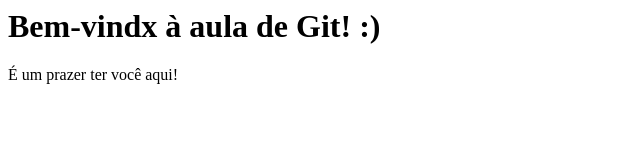
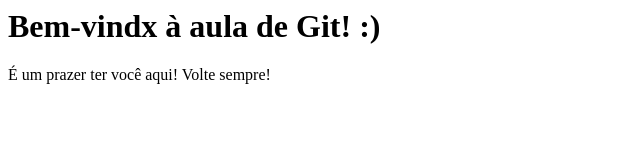
Before and after one commit to ellainemacedo/Aula_git, a plain HTML site: page index.html in a window 1280 px wide. Shown: the full height of the page, 0-640 px from the left. Drawn offline with Linux system fonts and the light colour scheme.

Commit message:
Modificando

```diff
--- a/index.html
+++ b/index.html
@@ -4,6 +4,6 @@
     </head>
     <body>
         <h1>Bem-vindx à aula de Git! :)</h1>
-        <p>É um prazer ter você aqui!</p>
+        <p>É um prazer ter você aqui! Volte sempre! </p>
     </body>
 </html>
```
